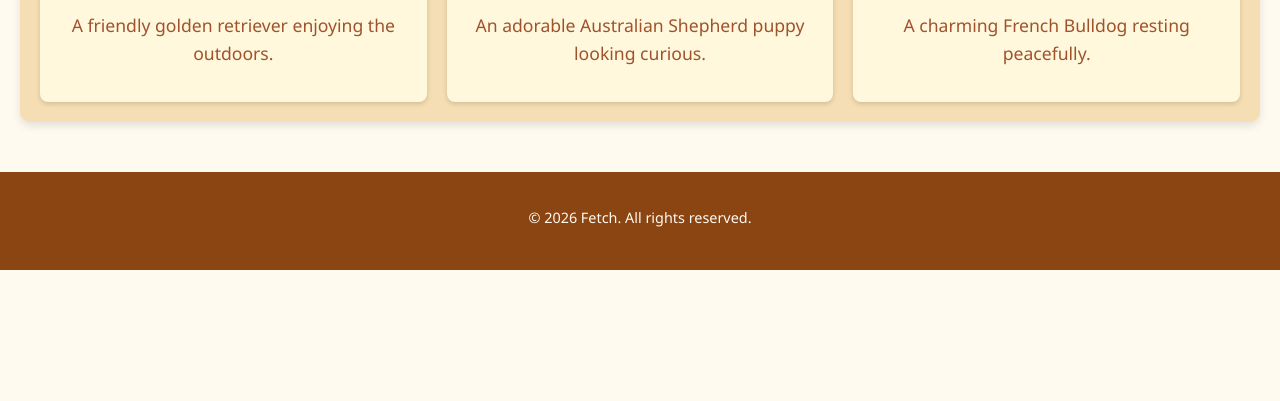
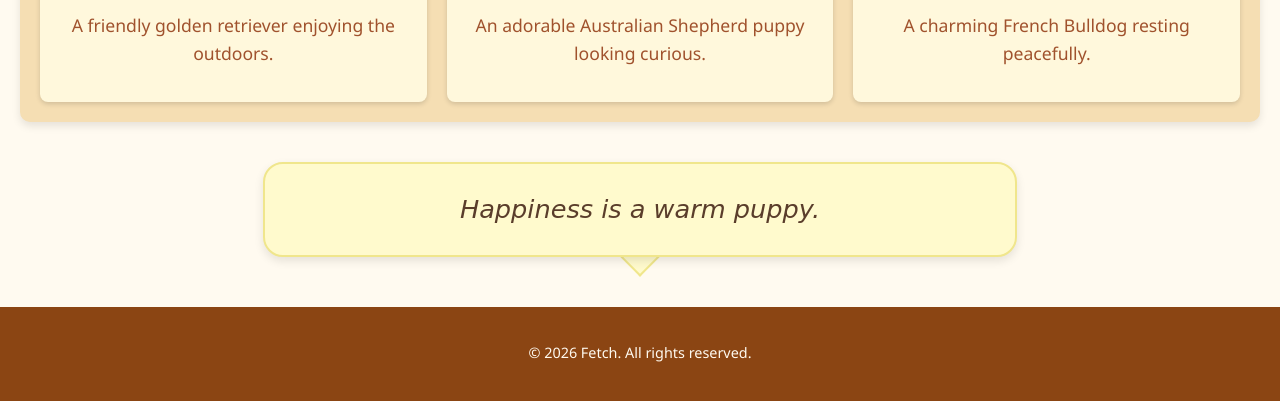
Before and after one commit to haanjohn/fetch-site, a plain HTML site: page index.html in a window 1280 px wide. Shown: the part 505-906 px from the top of the page. Before the commit the page ends 800 px from the top, so only its background shows below. Drawn offline with Linux system fonts and the light colour scheme.

Commit message:
feat: Add random quote section and image hover effect
Co-authored-by: aider (gemini/gemini-2.5-flash) <aider@aider.chat>

```diff
--- a/index.html
+++ b/index.html
@@ -25,8 +25,14 @@
         </div>
     </div>
 
+    <div id="quote-section">
+        <p id="quote-display"></p>
+    </div>
+
     <footer>
         <p>&copy; 2026 Fetch. All rights reserved.</p>
     </footer>
+
+    <script src="script.js"></script>
 </body>
 </html>
--- /dev/null
+++ b/script.js
@@ -0,0 +1,15 @@
+document.addEventListener('DOMContentLoaded', () => {
+    const quotes = [
+        'In a perfect world, every dog would have a home and every home would have a dog.',
+        'The only bad dog is an unloved dog.',
+        'Dogs are not our whole life, but they make our lives whole.',
+        'A dog is the only thing on earth that loves you more than he loves himself.',
+        'Happiness is a warm puppy.'
+    ];
+
+    const quoteDisplay = document.getElementById('quote-display');
+    if (quoteDisplay) {
+        const randomIndex = Math.floor(Math.random() * quotes.length);
+        quoteDisplay.textContent = quotes[randomIndex];
+    }
+});
--- a/style.css
+++ b/style.css
@@ -46,12 +46,50 @@ p {
     height: 250px; /* Fixed height for images */
     object-fit: cover; /* Ensures images cover the area without distortion */
     display: block;
+    transition: transform 0.3s ease-in-out; /* Smooth transition for hover effect */
+}
+
+.card img:hover {
+    transform: scale(1.05); /* Slightly grow image on hover */
 }
 
 .card-caption {
     padding: 15px;
     font-size: 1.1em;
     color: #a0522d; /* Sienna for captions */
+}
+
+#quote-section {
+    margin: 40px auto;
+    padding: 25px;
+    background-color: #fffacd; /* Lemon Chiffon for speech bubble */
+    border-radius: 20px;
+    max-width: 700px;
+    box-shadow: 0 4px 10px rgba(0, 0, 0, 0.1);
+    position: relative;
+    border: 2px solid #f0e68c; /* Khaki border */
+}
+
+#quote-section::before {
+    content: '';
+    position: absolute;
+    bottom: -15px;
+    left: 50%;
+    transform: translateX(-50%) rotate(45deg);
+    width: 30px;
+    height: 30px;
+    background-color: #fffacd;
+    border-right: 2px solid #f0e68c;
+    border-bottom: 2px solid #f0e68c;
+    z-index: -1;
+}
+
+#quote-display {
+    font-family: 'Brush Script MT', cursive; /* Playful cursive font */
+    font-size: 1.6em;
+    color: #5a3d2b; /* Darker brown for text */
+    font-style: italic;
+    margin: 0;
 }
 
 footer {
@@ -75,6 +113,15 @@ footer {
     .card img {
         height: 200px;
     }
+
+    #quote-section {
+        max-width: 90%;
+        padding: 20px;
+    }
+
+    #quote-display {
+        font-size: 1.4em;
+    }
 }
 
 @media (max-width: 480px) {
@@ -90,4 +137,13 @@ footer {
     .card img {
         height: 180px;
     }
+
+    #quote-section {
+        padding: 15px;
+        margin: 20px auto;
+    }
+
+    #quote-display {
+        font-size: 1.2em;
+    }
 }
```
